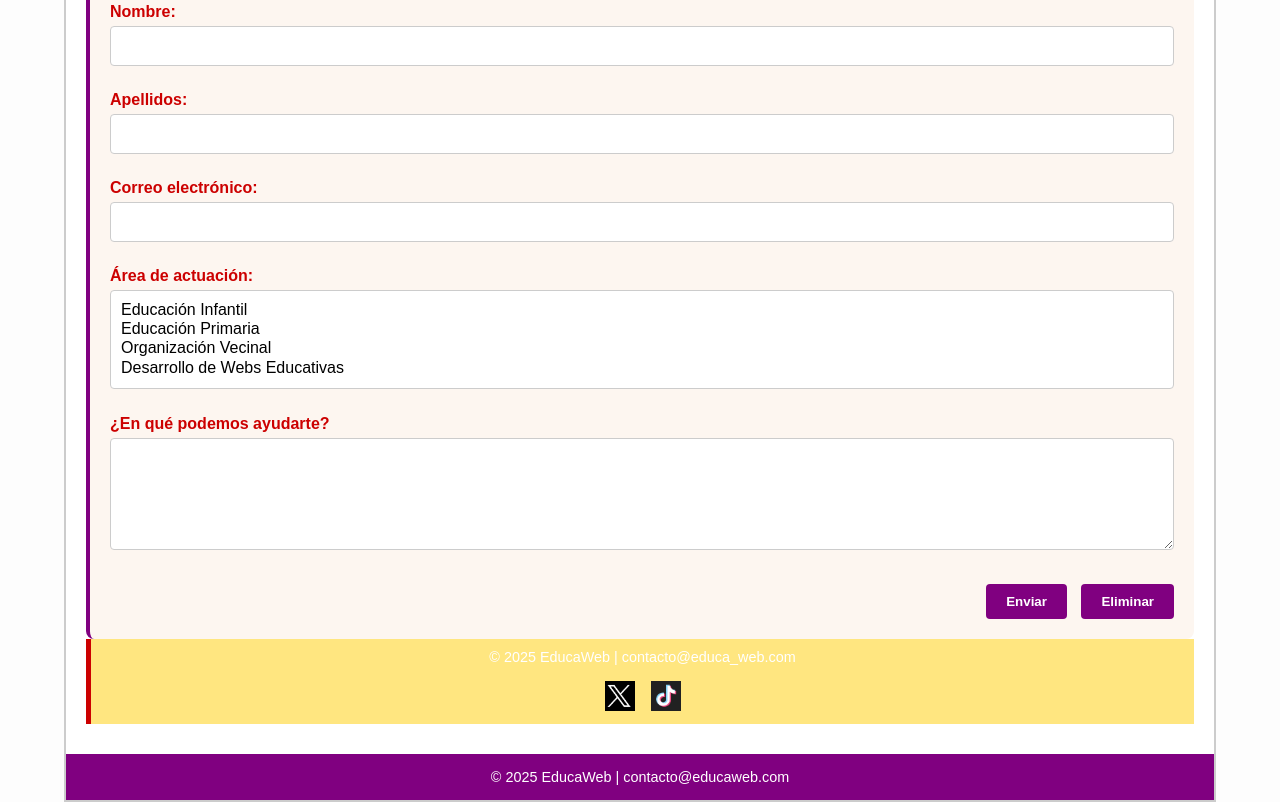
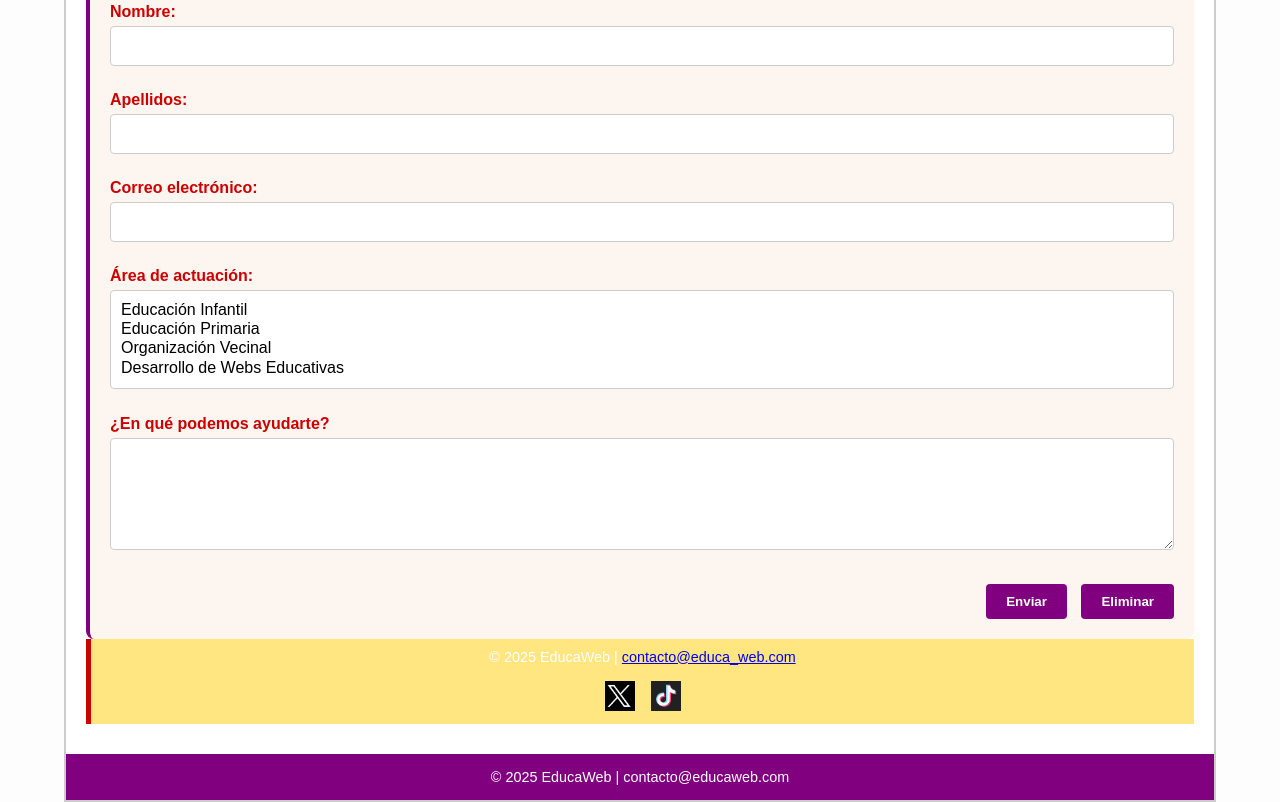
Before and after one commit to IvanDAW-web/WebCorporativa, a plain HTML site: page contacto.html in a window 1280 px wide. Shown: the part 357-1159 px from the top of the page. Drawn offline with Linux system fonts and the light colour scheme.

Commit message:
Arreglado el link de correo

```diff
--- a/contacto.html
+++ b/contacto.html
@@ -71,8 +71,9 @@
             </form>
 
             <footer>
-                <p>© 2025 EducaWeb | contacto@educa_web.com</p>
-
+                <p>© 2025 EducaWeb |
+                    <a href="mailto:contacto@educa_web.com">contacto@educa_web.com</a>
+                </p>
                 <div class="redes-sociales">
                   <a href="https://twitter.com/educa_web" target="_blank">
                     <img src="IMG/twitter-icon.png" alt="Twitter" class="icono-redes">
```
Also changed, not shown: areas.html (+4 -3 lines), index.html (+4 -3 lines), infantil.html (+3 -2 lines), localizacion.html (+3 -2 lines), noticias.html (+3 -2 lines), primaria.html (+3 -2 lines), quienes_somos.html (+3 -2 lines), vecinal.html (+3 -2 lines), webs.html (+3 -2 lines).
